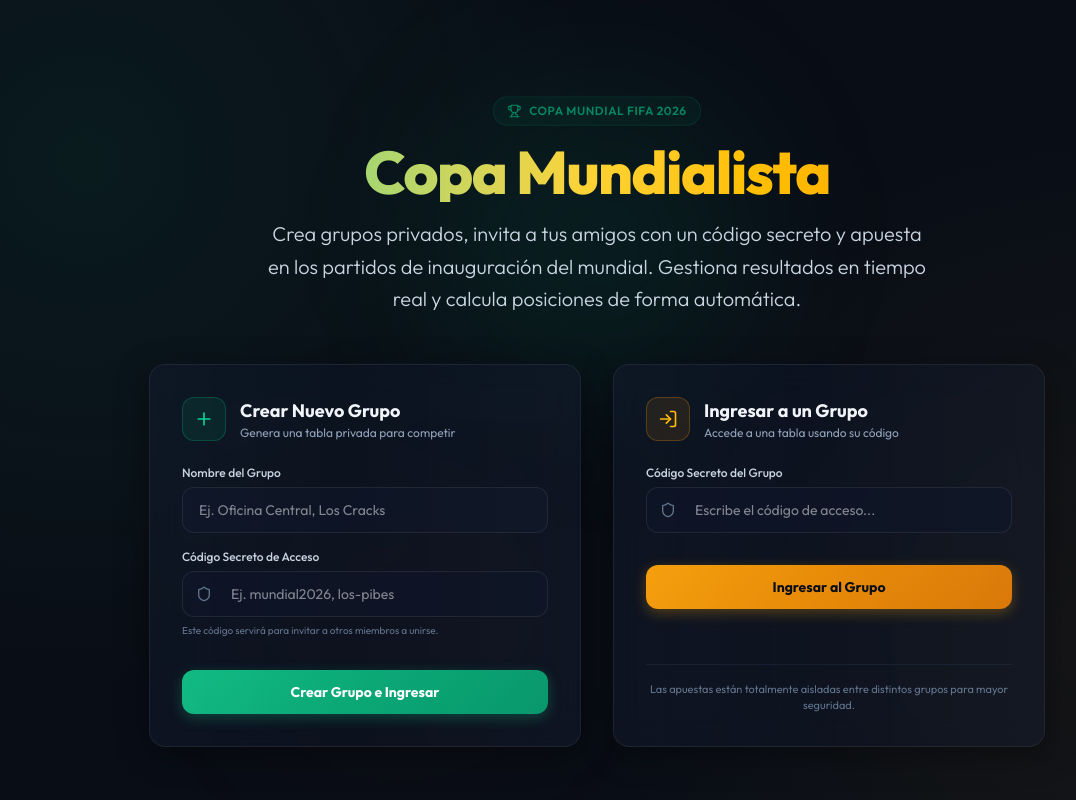
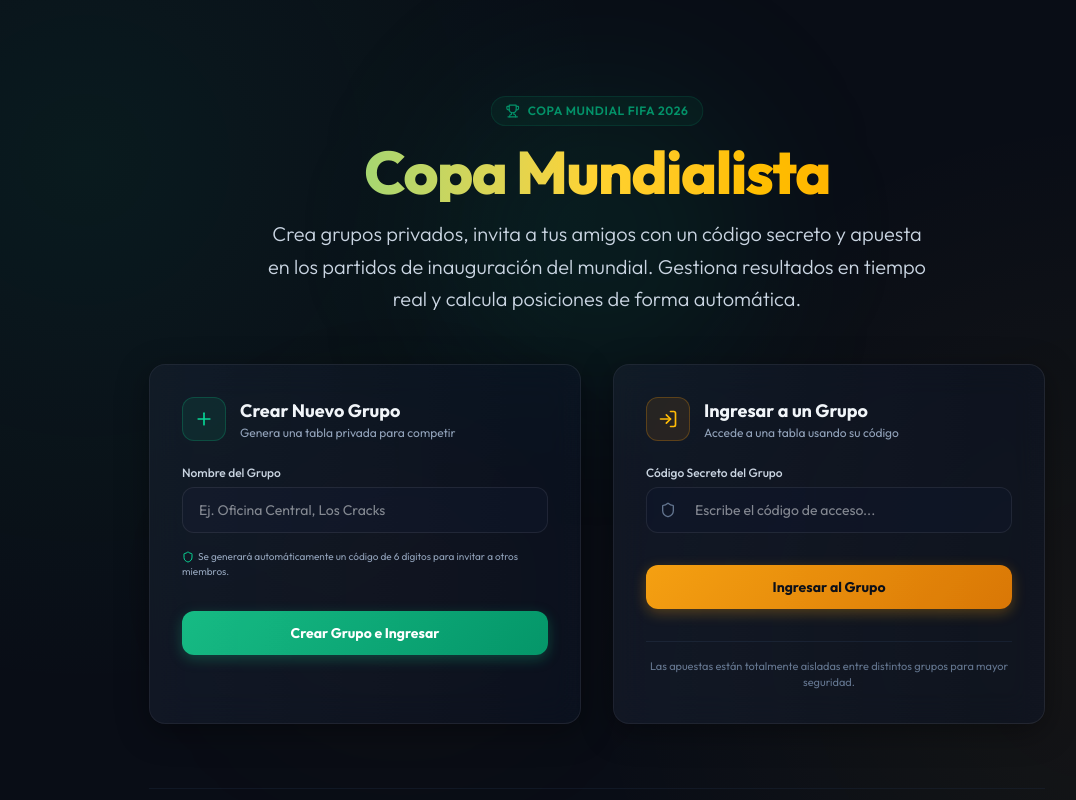
Before and after one commit to jvalenciadev/apuesta_mundial_bolivia, a Next.js app: page / in a window 1280 px wide. Shown: the top 800 px of the page, without its empty margins (43-1119 px from the left). Built offline with nearby package versions, Linux system fonts and the light colour scheme; no server answers.

Commit message:
arreglos y codigo generado automatico

```diff
--- a/app/actions.ts
+++ b/app/actions.ts
@@ -176,19 +176,17 @@
       return { success: false, error: "No puedes modificar tu apuesta una vez empezado el partido." };
     }
 
-    const { data: updatedBet, error: updateError } = await supabase
+    const { error: updateError } = await supabase
       .from("bets")
       .update({
         predicted_score_a: predScoreA,
         predicted_score_b: predScoreB,
         amount,
       })
-      .eq("id", existingBet.id)
-      .select()
-      .single();
+      .eq("id", existingBet.id);
 
-    if (updateError || !updatedBet) {
-      return { success: false, error: `Error al actualizar la apuesta en DB: ${updateError?.message || 'No rows updated'}` };
+    if (updateError) {
+      return { success: false, error: `Error al actualizar la apuesta en DB: ${updateError.message}` };
     }
 
     revalidatePath(`/grupo/${groupId}`);
--- a/app/page.tsx
+++ b/app/page.tsx
@@ -7,9 +7,11 @@
 export default function HomePage() {
   // Estados para Crear Grupo
   const [createName, setCreateName] = useState("");
-  const [createCode, setCreateCode] = useState("");
   const [createError, setCreateError] = useState("");
   const [isPendingCreate, startCreateTransition] = useTransition();
+
+  const generateCode = () =>
+    Math.random().toString(36).slice(2, 8).toUpperCase();
 
   // Estados para Unirse a Grupo
   const [joinCodeInput, setJoinCodeInput] = useState("");
@@ -25,15 +27,17 @@
       setCreateError("El nombre del grupo es obligatorio.");
       return;
     }
-    if (!createCode.trim()) {
-      setCreateError("El código secreto es obligatorio.");
-      return;
-    }
 
+    const autoCode = generateCode();
     startCreateTransition(async () => {
-      const response = await createGroup(createName, createCode);
+      const response = await createGroup(createName, autoCode);
       if (!response.success) {
-        setCreateError(response.error || "Ocurrió un error inesperado.");
+        // Colisión extremadamente rara → reintentar con nuevo código
+        const retryCode = generateCode();
+        const retry = await createGroup(createName, retryCode);
+        if (!retry.success) {
+          setCreateError(retry.error || "Ocurrió un error inesperado.");
+        }
       }
     });
   };
@@ -111,26 +115,10 @@
                   />
                 </div>
 
-                <div className="flex flex-col gap-1.5">
-                  <label htmlFor="create-code-input" className="text-xs font-medium text-slate-300">
-                    Código Secreto de Acceso
-                  </label>
-                  <div className="relative">
-                    <Shield className="absolute left-3.5 top-1/2 -translate-y-1/2 text-slate-500 w-4 h-4" />
-                    <input
-                      id="create-code-input"
-                      type="text"
-                      placeholder="Ej. mundial2026, los-pibes"
-                      value={createCode}
-                      onChange={(e) => setCreateCode(e.target.value)}
-                      disabled={isPendingCreate}
-                      className="glass-input-prefix w-full text-sm"
-                    />
-                  </div>
-                  <p className="text-[10px] text-slate-500">
-                    Este código servirá para invitar a otros miembros a unirse.
-                  </p>
-                </div>
+                <p className="text-[10px] text-slate-400 mt-1">
+                  <Shield className="inline w-3 h-3 mr-1 text-emerald-400" />
+                  Se generará automáticamente un código de 6 dígitos para invitar a otros miembros.
+                </p>
 
                 {createError && (
                   <div className="p-3.5 rounded-xl bg-rose-500/10 border border-rose-500/20 text-rose-400 text-xs font-medium flex items-start gap-2">
```
